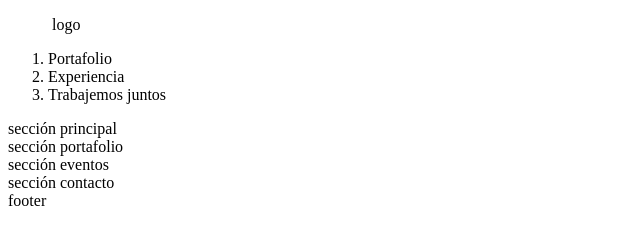
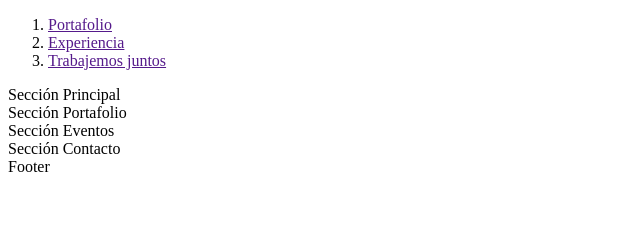
Before and after one commit to crileiton/portafolio, a plain HTML site: page index.html in a window 1280 px wide. Shown: the whole page, without its empty margins (0-640 px from the left). Drawn offline with Linux system fonts and the light colour scheme.

Commit message:
2 commit: Esquelo HTML - parte 1

```diff
--- a/index.html
+++ b/index.html
@@ -1,33 +1,46 @@
 <!DOCTYPE html>
-<html>
+<!DOCTYPE html>
+<html lang="es">
+
 <head>
-    <title>Leonidas Esteban</title>
+  <meta charset="UTF-8">
+  <meta name="viewport" content="width=device-width, initial-scale=1.0">
+  <meta http-equiv="X-UA-Compatible" content="ie=edge">
+  <title>Portafolio Cristian Leiton Valencia</title>
 </head>
+
 <body>
+  <!--Etiqueta dedicada a las cabeceras-->
   <header>
-      <div>
-        <figure>
-          <img> logo
-        </figure>
+    <!--Etiqueta para menú de navegación-->
     <nav>
+      <!--Listas ordenadas-->
       <ol>
+        <!--Item de lista-->
         <li>
-              <a>Portafolio</a>
+          <!--Enlaces a una página externa o interna-->
+          <a href="">Portafolio</a>
         </li>
         <li>
-              <a>Experiencia</a>
+          <!--Enlaces a una página externa o interna-->
+          <a href="">Experiencia</a>
         </li>
         <li>
-              <a>Trabajemos juntos</a>
+          <!--Enlaces a una página externa o interna-->
+          <a href="">Trabajemos juntos</a>
         </li>
       </ol>
+      <!--Listas desordenadas-->
+      <ul></ul>
     </nav>
-      </div>
   </header>
-    <section>sección principal</section>
-    <section>sección portafolio</section>
-    <section>sección eventos</section>
-    <section>sección contacto</section>
-    <footer>footer</footer>
+  <!--Etiqueta dedicada cada sección: Principal, proyectos, experiencia, contacto, footer -->
+  <section>Sección Principal</section>
+  <section>Sección Portafolio</section>
+  <section>Sección Eventos</section>
+  <section>Sección Contacto</section>
+  <!--Etiqueta dedicada al footer-->
+  <footer>Footer</footer>
 </body>
+
 </html>
```
Lines whose indentation alone changed are shown as unchanged.
